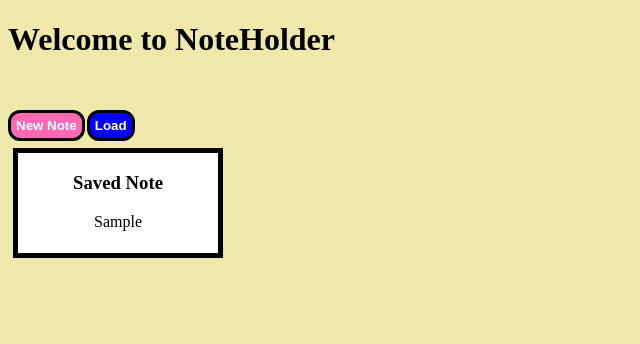
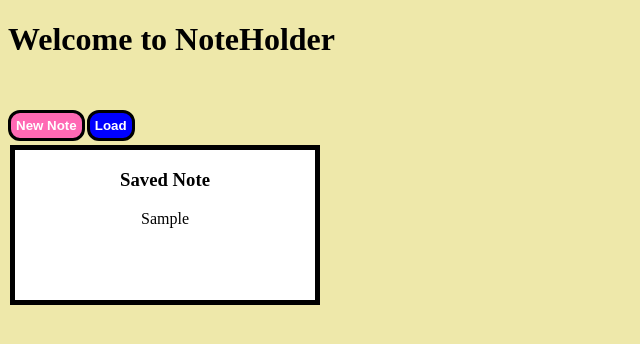
Before and after one commit to michael-a7/Note-Project, a React (Create React App) app: page / in a window 1280 px wide. Shown: the top 344 px of the page, without its empty margins (0-640 px from the left). Built offline with nearby package versions, Linux system fonts and the light colour scheme.

Commit message:
note card styling

```diff
--- a/src/App/Test.js
+++ b/src/App/Test.js
@@ -65,10 +65,10 @@ export function Test(){
                 </Modal>
                 <button className="click2"><Link to="/" className="buttonText">Home</Link></button>
                 <button className="click3" onClick = {wipeSave}>Clear</button>
-                <div>
+                <div className="displayNotes">
                     {saveArray.map(note=>(
                         <div className="savedNote">
-                            <h3>{note.fileName}</h3>
+                            <h3 className="noteHeader">{note.fileName}</h3>
                             <p>{note.text}</p>
                         </div>
                     ))}
--- a/src/App/style.css
+++ b/src/App/style.css
@@ -62,12 +62,16 @@ body{
 .savedNote{
     border: black 5px solid;
     background-color: white;
-    margin: 5px;
-    width: 200px;
-    height: 100px;
+    margin: 2px;
+    width: 300px;
+    height: 150px;
     text-align: center;
-
+    overflow: hidden;
 }
 .displayNotes{
     display: grid;
+    grid-template-columns: 1fr 1fr 1fr 1fr
 }
+.noteHeader{
+    line-height: 0px;
+}
```
Also changed, not shown: 1 other file (tests, documents, lock files or other folders).
